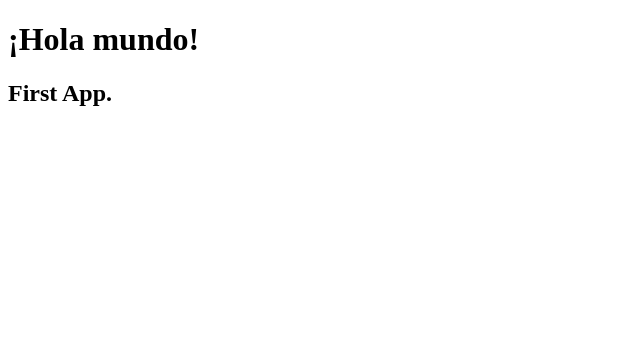
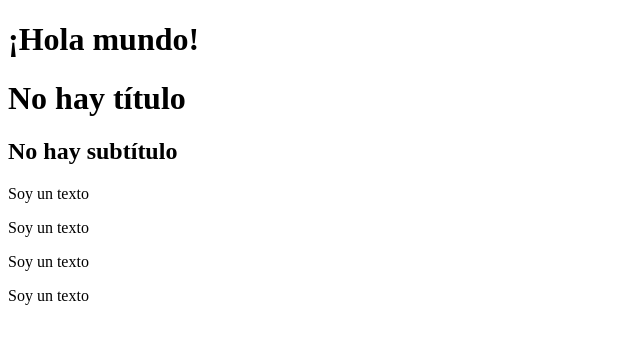
Before and after one commit to emmagp3/counter-app-react, a React (Vite) app: page / in a window 1280 px wide. Shown: the top 344 px of the page, without its empty margins (0-640 px from the left). Built offline with nearby package versions, Linux system fonts and the light colour scheme.

Commit message:
Componente FirstApp agregado

```diff
--- a/src/FirstApp.jsx
+++ b/src/FirstApp.jsx
@@ -1,3 +1,41 @@
-export const FirstApp = () => {
-  return (<h2>First App.</h2>)
+import PropTypes, { string } from 'prop-types'
+// import { Fragment } from "react";
+
+/**
+ * Cualquier variable/constante/expresión que no esté involucrada directamente con el componente
+ * o algún hook, es conveniente que sea declarada afuera del componente para que React no tenga
+ * que reprocesarlo.
+ */
+const newMessage = {
+  title: 'Mensaje de saludo',
+  message: 'Hola Emmanuel',
+};
+
+export const FirstApp = ({
+  title,
+  subtitle,
+}) => {
+  return (
+    // <Fragment>
+    <> { /* Misma forma de agrupar */}
+      <h1>{ title }</h1>
+      <h2>{ subtitle }</h2>
+      {/* <code>{JSON.stringify(newMessage)}</code> */}
+      <p>Soy un texto</p>
+      <p>Soy un texto</p>
+      <p>Soy un texto</p>
+      <p>Soy un texto</p>
+    </>
+    // </Fragment>
+  );
+};
+
+FirstApp.propTypes = {
+  subtitle: PropTypes.string,
+  title: PropTypes.string.isRequired,
 }
+
+FirstApp.defaultProps = {
+  subtitle: "No hay subtítulo",
+  title: 'No hay título',
+}
```
